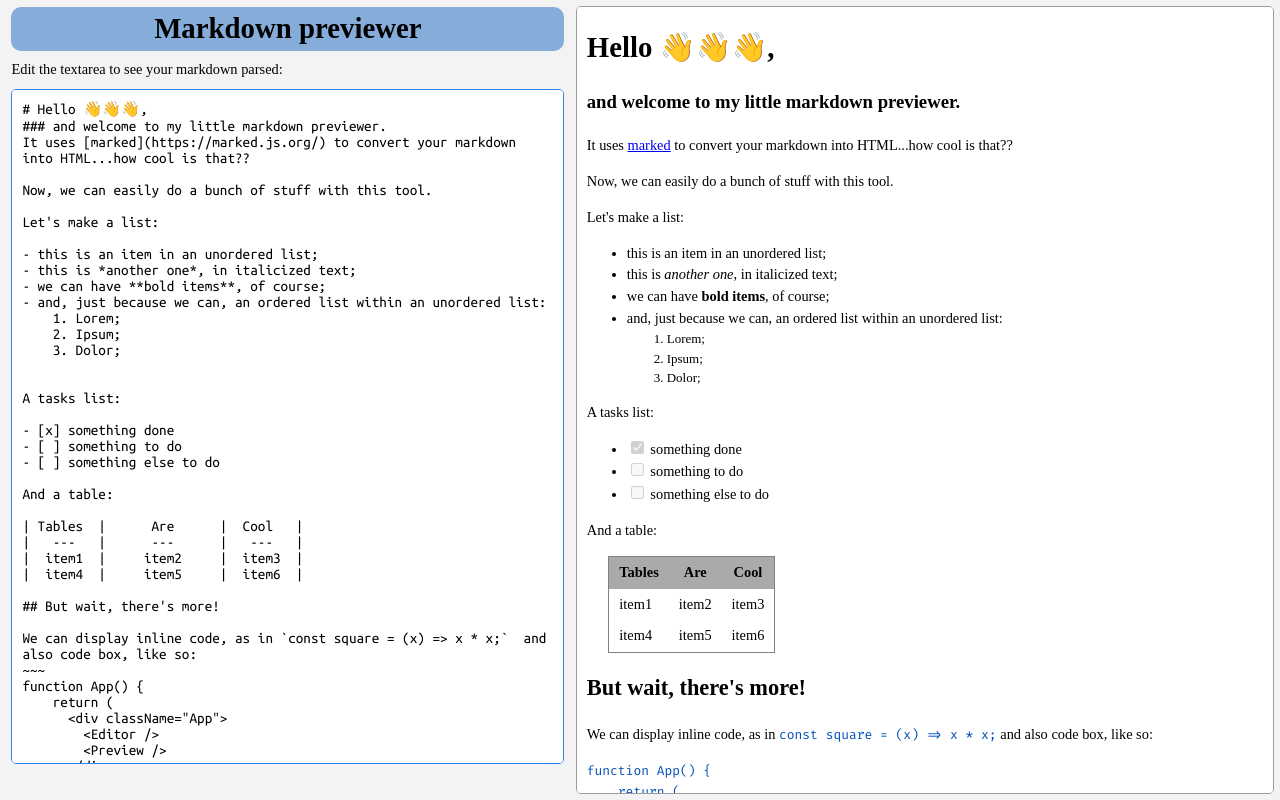
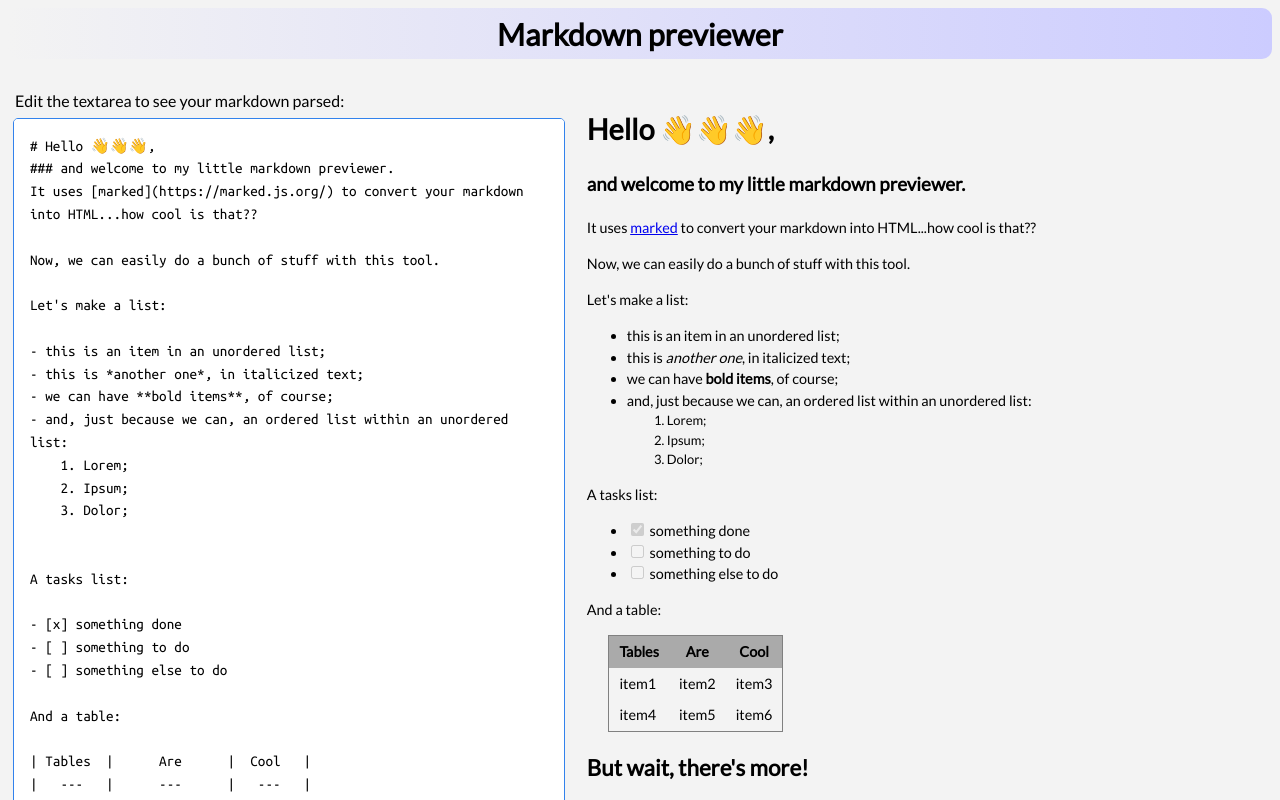
Before and after one commit to marcocosta1618/markdown-previewer, a React (Create React App) app: page / in a window 1280 px wide. Shown: the top 800 px of the page. Built offline with nearby package versions, Linux system fonts and the light colour scheme.

Commit message:
General styling and layout improvements
Signed-off-by: marcocosta1618 <marcocosta1618@gmail.com>

```diff
--- a/src/components/Parser.js
+++ b/src/components/Parser.js
@@ -28,15 +28,17 @@ export class Parser extends Component {
         }
         return (
             <>
-                <div className="flex-child1">
                 <header>
                     <h1>Markdown previewer </h1>
                 </header>
+                <div className="flex-container">
+                    <div className="flex-child1">
                         <label htmlFor="editor">Edit the textarea to see your markdown parsed:</label>
                         <textarea id="editor" value={this.state.input} onChange={this.handleChange}></textarea>
                     </div>
                     <div className="flex-child2">
                         <Preview markdown={markUp()}></Preview>
+                    </div>
                 </div>
             </>
         )
--- a/src/style/App.css
+++ b/src/style/App.css
@@ -1,38 +1,25 @@
 .flex-child1 {
-  -webkit-box-flex: 0.45;
-      -ms-flex: 0.45;
-          flex: 0.45;
   width: 100%;
-  height: 40vh;
   padding: 5px 5px 0;
-  line-height: 1.5;
   border-radius: 5px;
-  overflow-y: scroll;
-}
-
-.flex-child1 header h1 {
-  text-align: center;
-  font-size: 1.8em;
-  margin: 0 0 0.3em;
-  background-color: #86adda;
-  border-radius: 10px;
 }
 
 .flex-child1 label {
   display: block;
-  font-size: 0.9em;
-  margin-bottom: 8px;
+  font-family: 'Lato', sans-serif;
+  font-size: 1em;
+  margin: 0 2px 8px;
 }
 
 .flex-child1 textarea {
-  width: 100%;
-  height: 70%;
-  max-height: 70%;
-  padding: 10px;
-  margin-bottom: 0;
-  resize: none;
   font-family: 'Ubuntu Mono', monospace;
   font-size: 0.95em;
+  line-height: 1.5;
+  width: 100%;
+  height: 250px;
+  padding: 16px;
+  margin-bottom: 8px;
+  resize: vertical;
   background-color: #fff;
   border: 1px solid #3282ec;
   border-radius: 5px;
@@ -40,12 +27,13 @@
 
 @media only screen and (min-width: 48em) {
   .flex-child1 {
-    height: 100%;
+    -webkit-box-flex: 0.45;
+        -ms-flex: 0.45;
+            flex: 0.45;
     padding: 1px 5px;
   }
   .flex-child1 textarea {
-    height: 86%;
-    max-height: 86%;
+    height: 96%;
   }
 }
 
@@ -57,28 +45,30 @@
   padding: 10px;
   font-size: 1em;
   line-height: 1.5;
-  border: 1px solid #9b9b9b;
   border-radius: 5px;
-  background-color: #fff;
 }
 
 .flex-child2 h1 {
   margin: 0.3em 0;
   font-size: 1.8em;
+  font-family: 'Lato', sans-serif;
 }
 
 .flex-child2 h2 {
   font-size: 1.4em;
+  font-family: 'Lato', sans-serif;
 }
 
 .flex-child2 p,
 .flex-child2 ol,
 .flex-child2 ul {
   font-size: 0.9em;
+  font-family: 'Lato', sans-serif;
 }
 
 .flex-child2 table {
   margin-left: 1.5em;
+  font-family: 'Lato', sans-serif;
   font-size: 0.9em;
   border: 1px solid grey;
   border-collapse: collapse;
@@ -102,6 +92,7 @@
 .flex-child2 img {
   max-width: 100%;
   height: auto;
+  border-radius: 5px;
 }
 
 @media only screen and (min-width: 48em) {
@@ -117,13 +108,27 @@
 }
 
 body {
+  font-family: 'Lato', sans-serif;
   margin: 0;
   background-color: #f3f3f3;
 }
 
 .App {
-  width: 100vw;
-  height: 100vh;
+  padding: 0.5em;
+}
+
+header h1 {
+  font-family: 'Lato', sans-serif;
+  font-size: 1.5em;
+  text-align: center;
+  padding: 0.25em;
+  margin: 0 0 0.5em;
+  border-radius: 10px;
+  background: -webkit-gradient(linear, left top, right top, from(#f3f3f3), to(#ccf));
+  background: linear-gradient(to right, #f3f3f3, #ccf);
+}
+
+.flex-container {
   display: -webkit-box;
   display: -ms-flexbox;
   display: flex;
@@ -131,21 +136,18 @@ body {
   -webkit-box-direction: normal;
       -ms-flex-direction: column;
           flex-direction: column;
-  -webkit-box-pack: start;
-      -ms-flex-pack: start;
-          justify-content: flex-start;
-  padding: 0.4em;
 }
 
 @media only screen and (min-width: 48em) {
-  .App {
+  .flex-container {
     -webkit-box-orient: horizontal;
     -webkit-box-direction: normal;
         -ms-flex-direction: row;
             flex-direction: row;
-    overflow-y: hidden;
-    -ms-flex-line-pack: center;
-        align-content: center;
+  }
+  header h1 {
+    font-size: 1.9em;
+    margin: 0 0 1em;
   }
 }
 /*# sourceMappingURL=App.css.map */
--- a/src/style/App.scss
+++ b/src/style/App.scss
@@ -6,22 +6,40 @@
     box-sizing: border-box;
 }
 body {
+    font-family: 'Lato', sans-serif;
     margin: 0;
     background-color: #f3f3f3;
 }
+
 .App {
-    width: 100vw;
-    height: 100vh;
+    padding: 0.5em;
+}
+
+header {
+    h1 {
+        font-family: 'Lato', sans-serif;
+        font-size: 1.5em;
+        text-align: center;
+        padding: 0.25em;
+        margin: 0 0 0.5em;
+        border-radius: 10px;
+        background: linear-gradient(to right, #f3f3f3, #ccf);
+    }
+}
+
+.flex-container {
     display: flex;
     flex-direction: column;
-    justify-content: flex-start;
-    padding: 0.4em;
 }
 
 @media only screen and (min-width: 48em) {
-    .App {
+    .flex-container {
         flex-direction: row;
-        overflow-y: hidden;
-        align-content: center;
+    }
+    header {
+        h1 {
+            font-size: 1.9em;
+            margin: 0 0 1em;
+        }
     }
 }
--- a/src/style/_editor.scss
+++ b/src/style/_editor.scss
@@ -1,36 +1,22 @@
 .flex-child1 {
-    flex: 0.45;
     width: 100%;
-    height: 40vh;
     padding: 5px 5px 0;
-    line-height: 1.5;
     border-radius: 5px;
-    overflow-y: scroll;
-
-    // elements:
-    header {
-        h1 {
-            text-align: center;
-            font-size: 1.8em;
-            margin: 0 0 0.3em;
-            background-color: #86adda;
-            border-radius: 10px;
-        }
-    }
     label {
         display: block;
-        font-size: 0.9em;
-        margin-bottom: 8px;
+        font-family: 'Lato', sans-serif;
+        font-size: 1em;
+        margin: 0 2px 8px;
     }
     textarea {
-        width: 100%;
-        height: 70%;
-        max-height: 70%;
-        padding: 10px;
-        margin-bottom: 0;
-        resize: none;
         font-family: 'Ubuntu Mono', monospace;
         font-size: 0.95em;
+        line-height: 1.5;
+        width: 100%;
+        height: 250px;
+        padding: 16px;
+        margin-bottom: 8px;
+        resize: vertical;
         background-color: #fff;
         border: 1px solid #3282ec;
         border-radius: 5px;
@@ -38,11 +24,10 @@
 }
 @media only screen and (min-width: 48em) {
     .flex-child1 {
-        height: 100%;
+        flex: 0.45;
         padding: 1px 5px;
         textarea {
-            height: 86%;
-            max-height: 86%;
+            height: 96%;
         }
     }
 }
--- a/src/style/_preview.scss
+++ b/src/style/_preview.scss
@@ -4,25 +4,25 @@
     padding: 10px;
     font-size: 1em;
     line-height: 1.5;
-    border: 1px solid #9b9b9b;
     border-radius: 5px;
-    background-color: #fff;
-
-    // elements:
     h1 {
         margin: 0.3em 0;
         font-size: 1.8em;
+        font-family: 'Lato', sans-serif;
     }
     h2 {
         font-size: 1.4em;
+        font-family: 'Lato', sans-serif;
     }
     p,
     ol,
     ul {
         font-size: 0.9em;
+        font-family: 'Lato', sans-serif;
     }
     table {
         margin-left: 1.5em;
+        font-family: 'Lato', sans-serif;
         font-size: 0.9em;
         border: 1px solid grey;
         border-collapse: collapse;
@@ -42,6 +42,7 @@
     img {
         max-width: 100%;
         height: auto;
+        border-radius: 5px;
     }
 }
 @media only screen and (min-width: 48em) {
```
Lines whose indentation alone changed are shown as unchanged.
